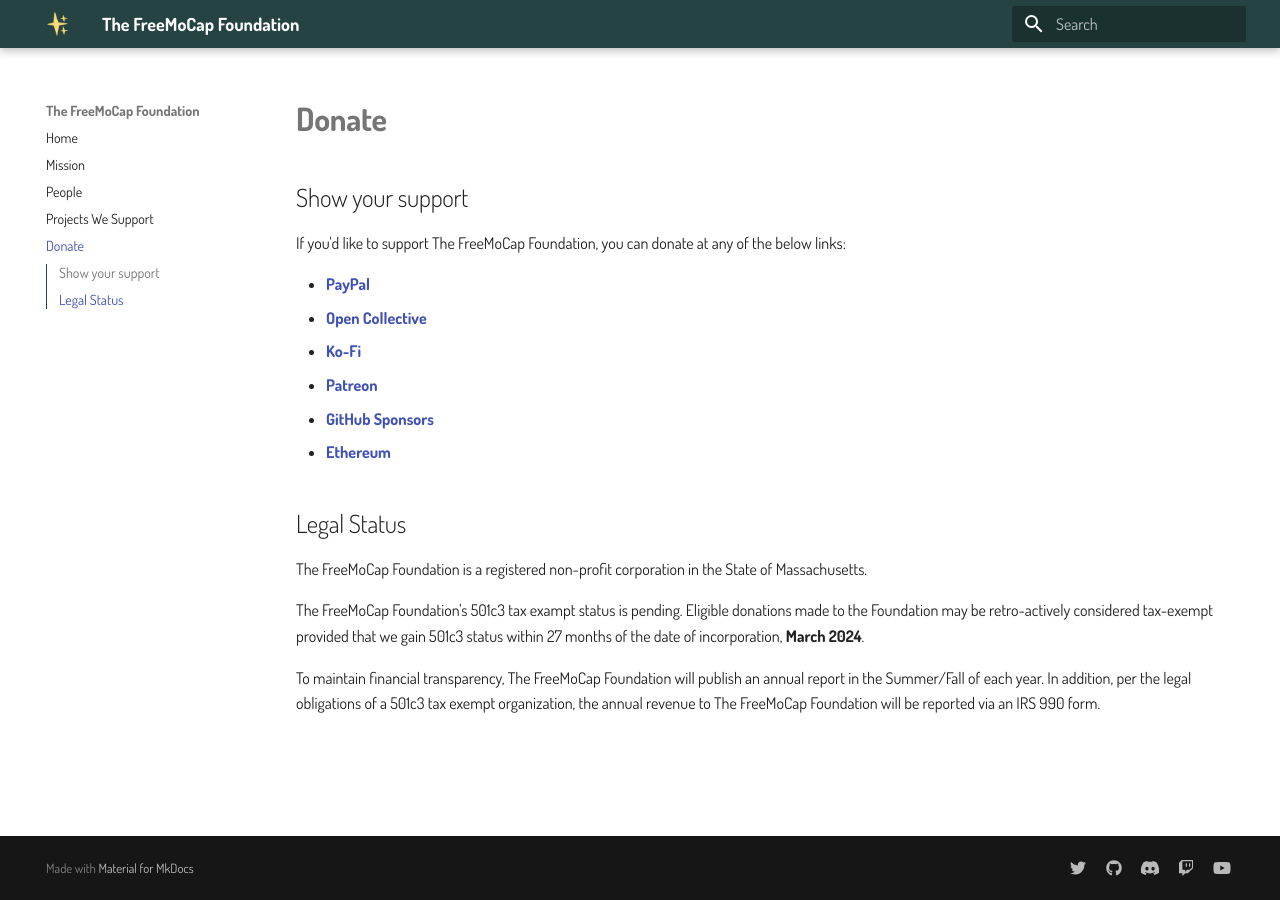
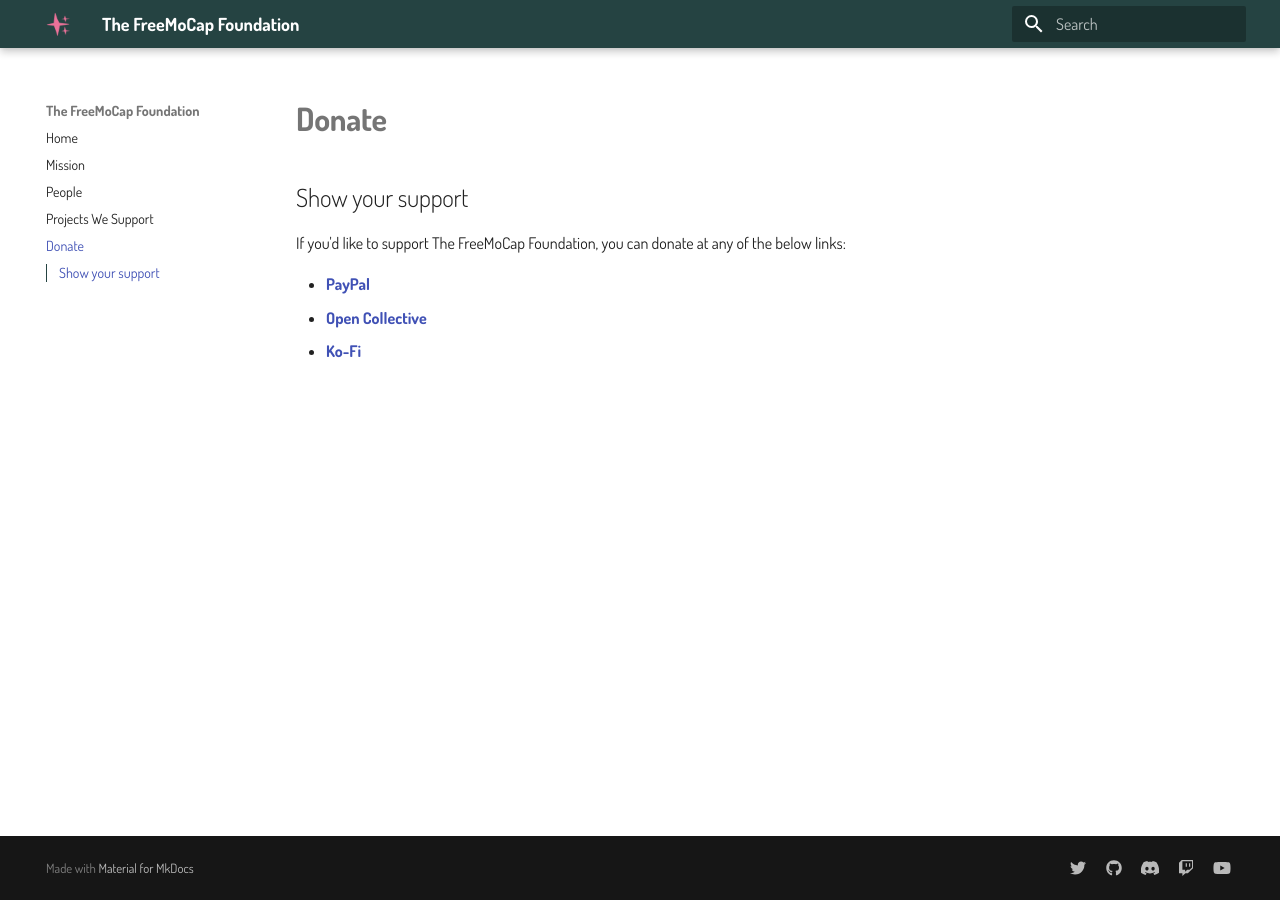
Before and after one commit to freemocap/freemocapfoundation_dot_org, an MkDocs documentation site: the page built from docs/donate.md, in a window 1280 px wide. Built offline with MkDocs 1.6.1 and Material for MkDocs 9.7.7, drawn with Linux system fonts in a browser that asks for light colours.

Commit message:
color & sizing

```diff
--- a/docs/donate.md
+++ b/docs/donate.md
@@ -7,14 +7,14 @@
 - [**PayPal**](https://www.paypal.com/donate/?hosted_button_id=JTBVY428TSSAE)
 - [**Open Collective**](https://www.paypal.com/donate/?hosted_button_id=JTBVY428TSSAE)
 - [**Ko-Fi**](https://ko-fi.com/freemocap)
-- [**Patreon**](https://www.patreon.com/freemocap)
+<!-- - [**Patreon**](https://www.patreon.com/freemocap)
 - [**GitHub Sponsors**](https://github.com/sponsors/freemocap)
-- [**Ethereum**](https://freemocap.org/ethereum-wallet-page.html)
+- [**Ethereum**](https://freemocap.org/ethereum-wallet-page.html) -->
 
-## Legal Status
+<!-- ## Legal Status
 
 The FreeMoCap Foundation is a registered non-profit corporation in the State of Massachusetts.
 
 The FreeMoCap Foundation's 501c3 tax exampt status is pending. Eligible donations made to the Foundation may be retro-actively considered tax-exempt provided that we gain 501c3 status within 27 months of the date of incorporation, **March 2024**.
 
-To maintain financial transparency, The FreeMoCap Foundation will publish an annual report in the Summer/Fall of each year. In addition, per the legal obligations of a 501c3 tax exempt organization, the annual revenue to The FreeMoCap Foundation will be reported via an IRS 990 form.
+To maintain financial transparency, The FreeMoCap Foundation will publish an annual report in the Summer/Fall of each year. In addition, per the legal obligations of a 501c3 tax exempt organization, the annual revenue to The FreeMoCap Foundation will be reported via an IRS 990 form. -->
--- a/docs/stylesheets/extra.css
+++ b/docs/stylesheets/extra.css
@@ -17,7 +17,7 @@
    /* Three columns side by side */
 .column {
   float: left;
-  width: 50%;
+  width: 25%;
   margin-bottom: 16px;
   padding: 0 16px;
 }
```
Also changed, not shown: docs/assets/images/fmc-logo-transparent-bkgd.png (deleted), docs/assets/images/freemocap_foundation_logo.png, docs/assets/images/sparkle_512x512.png, docs/assets/images/sparkle_favicon-32x32.png (deleted), docs/assets/images/sparkle_favicon.ico, docs/assets/images/sparkle_logo.png (deleted), docs/assets/images/sparkle_logo_large.png (deleted).
